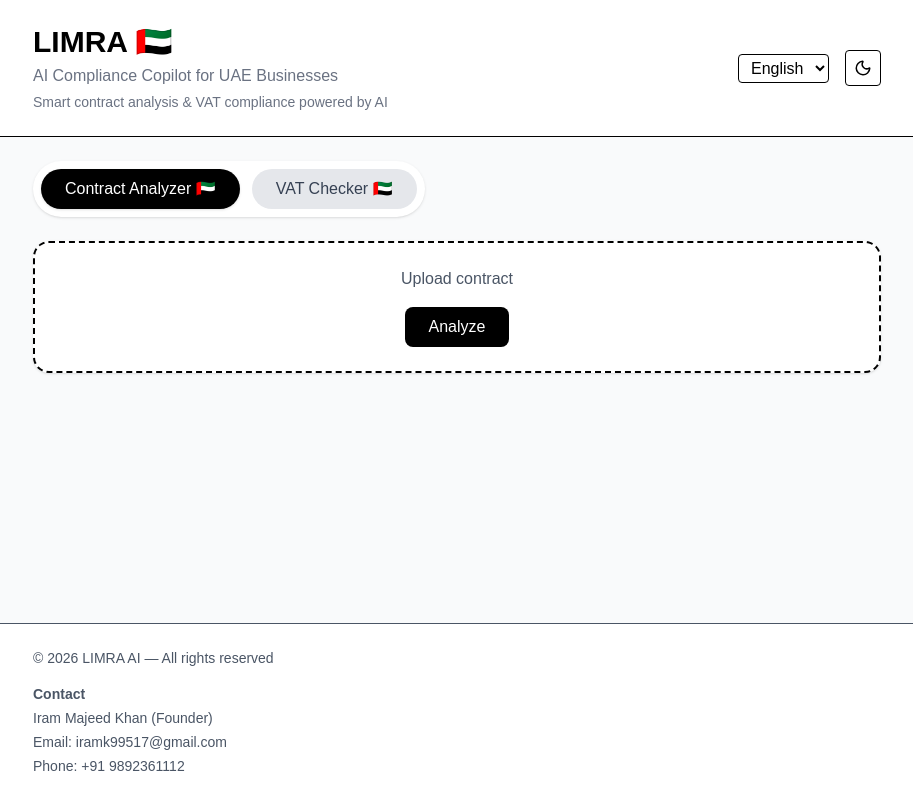
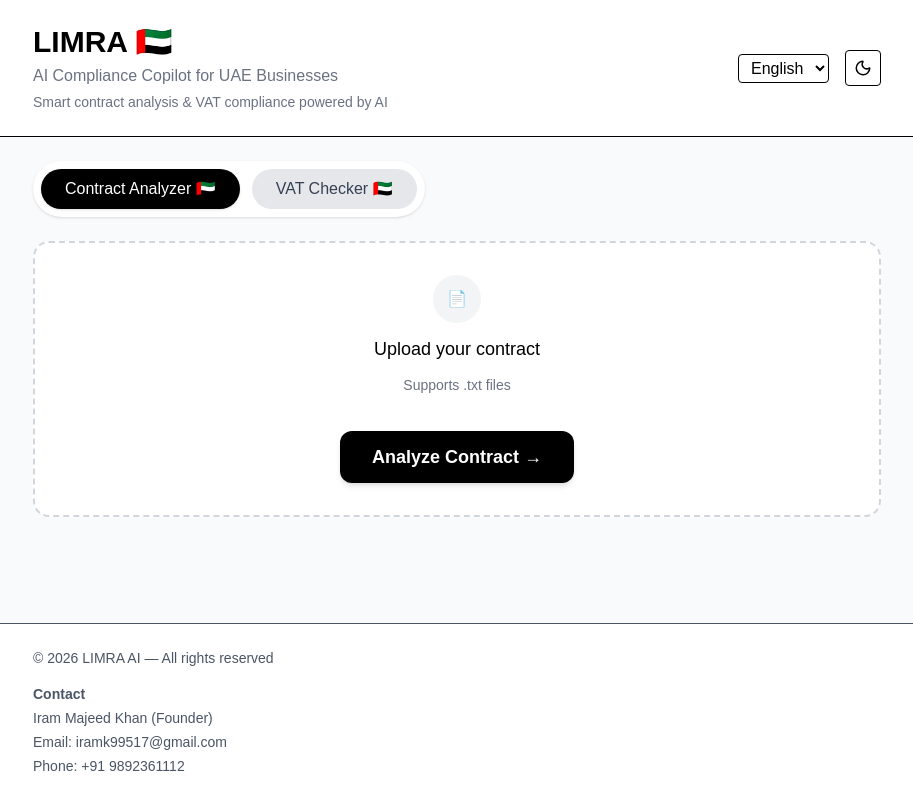
Before and after one commit to IramKhan99517/ai-compliance-copilot, a Next.js app: page / in a window 1280 px wide. Shown: the whole page, without its empty margins (183-1096 px from the left). Built offline with nearby package versions, Linux system fonts and the light colour scheme.

Commit message:
Update UploadBox.tsx

```diff
--- a/app/components/UploadBox.tsx
+++ b/app/components/UploadBox.tsx
@@ -48,12 +48,35 @@ export default function UploadBox({ language = "en" }: { language?: string }) {
   return (
     <div className="mt-6 space-y-6">
 
-      {/* Upload */}
-      <div className="p-6 border-2 border-dashed rounded-2xl text-center shadow-sm bg-white dark:bg-gray-800 transition hover:shadow-md">
+      {/* ✅ Upload (FIXED UI) */}
+      <div className="
+        p-8 border-2 border-dashed rounded-2xl text-center
+        bg-white text-black border-gray-300
+        dark:bg-gray-900 dark:text-white dark:border-gray-600
 
-        <label className="cursor-pointer flex flex-col items-center">
-          <p className="text-gray-600 dark:text-gray-300">
-            {language === "ar" ? "ارفع العقد" : "Upload contract"}
+        transition-all duration-300
+        hover:shadow-xl hover:border-black dark:hover:border-white
+      ">
+
+        <label className="cursor-pointer flex flex-col items-center space-y-3">
+
+          <div className="
+            w-12 h-12 flex items-center justify-center
+            rounded-full bg-gray-100 dark:bg-gray-700
+          ">
+            📄
+          </div>
+
+          <p className="text-lg font-medium">
+            {language === "ar"
+              ? "اسحب العقد أو اضغط للتحميل"
+              : "Upload your contract"}
+          </p>
+
+          <p className="text-sm text-gray-500 dark:text-gray-400">
+            {language === "ar"
+              ? "ملفات نصية فقط"
+              : "Supports .txt files"}
           </p>
 
           <input
@@ -63,31 +86,57 @@ export default function UploadBox({ language = "en" }: { language?: string }) {
           />
         </label>
 
-        {file && <p className="mt-2">{file.name}</p>}
+        {/* ✅ File display */}
+        {file && (
+          <div className="
+            mt-4 px-4 py-2 rounded-full inline-block text-sm
+            bg-gray-100 dark:bg-gray-700
+            border border-gray-300 dark:border-gray-600
+            animate-fadeIn
+          ">
+            ✅ {file.name}
+          </div>
+        )}
 
+        {/* ✅ FIXED BUTTON (NO FADE ISSUE) */}
         <button
           onClick={handleAnalyze}
-          className="mt-4 px-6 py-2 bg-black text-white rounded-lg hover:scale-105 active:scale-95 transition"
+          className="
+            mt-6 px-8 py-3 rounded-xl
+            bg-black text-white
+
+            dark:bg-white dark:text-black
+
+            hover:bg-gray-900 dark:hover:bg-gray-200
+
+            text-lg font-semibold
+            shadow-md hover:shadow-lg
+
+            transition-all duration-200
+            transform hover:scale-105 active:scale-95
+          "
         >
-          {language === "ar" ? "تحليل" : "Analyze"}
+          {loading
+            ? (language === "ar" ? "جارٍ التحليل..." : "Analyzing...")
+            : (language === "ar" ? "تحليل العقد" : "Analyze Contract →")}
         </button>
 
       </div>
 
-      {/* Loading */}
+      {/* ✅ Loading */}
       {loading && (
-        <div className="text-center">
+        <div className="text-center text-gray-500 dark:text-gray-300">
           {language === "ar" ? "جارٍ التحليل..." : "Analyzing..."}
         </div>
       )}
 
-      {/* Results */}
+      {/* ✅ Results */}
       {result && (
         <div className="space-y-6 animate-fadeIn">
 
           {/* Risk */}
-          <div className="p-4 bg-yellow-100 rounded-xl text-center">
-            <p>
+          <div className="p-4 bg-yellow-100 dark:bg-yellow-600/20 rounded-xl text-center">
+            <p className="font-semibold">
               {language === "ar" ? "درجة المخاطر" : "Risk Score"}: {result.riskScore}%
             </p>
             <p>
@@ -100,13 +149,13 @@ export default function UploadBox({ language = "en" }: { language?: string }) {
           </div>
 
           {/* Summary */}
-          <div className="p-5 rounded-xl shadow bg-white dark:bg-gray-800">
+          <div className="p-5 rounded-xl shadow bg-white dark:bg-gray-800 border dark:border-gray-600">
             <h2 className="font-semibold mb-2">Summary</h2>
             <p>{result.summary}</p>
           </div>
 
           {/* Risks */}
-          <div className="p-5 rounded-xl shadow bg-red-50">
+          <div className="p-5 rounded-xl shadow bg-red-50 dark:bg-red-900/20 border dark:border-red-700">
             <h2 className="font-semibold mb-2">Risks</h2>
             <ul>
               {result.risks?.map((r: string, i: number) => (
@@ -116,7 +165,7 @@ export default function UploadBox({ language = "en" }: { language?: string }) {
           </div>
 
           {/* Suggestions */}
-          <div className="p-5 rounded-xl shadow bg-green-50">
+          <div className="p-5 rounded-xl shadow bg-green-50 dark:bg-green-900/20 border dark:border-green-700">
             <h2 className="font-semibold mb-2">Suggestions</h2>
             <ul>
               {result.suggestions?.map((s: string, i: number) => (
@@ -127,11 +176,26 @@ export default function UploadBox({ language = "en" }: { language?: string }) {
 
           {/* Buttons */}
           <div className="flex gap-3">
-            <button onClick={handleCopy} className="px-4 py-2 border rounded">
+            <button
+              onClick={handleCopy}
+              className="
+                px-4 py-2 border rounded-lg
+                hover:scale-105 transition
+                dark:border-gray-600
+              "
+            >
               Copy
             </button>
 
-            <button onClick={handleDownload} className="px-4 py-2 bg-black text-white rounded">
+            <button
+              onClick={handleDownload}
+              className="
+                px-4 py-2 rounded-lg
+                bg-black text-white
+                dark:bg-white dark:text-black
+                hover:scale-105 transition
+              "
+            >
               Download PDF
             </button>
           </div>
```
